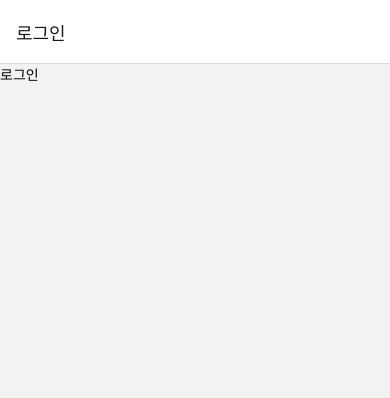
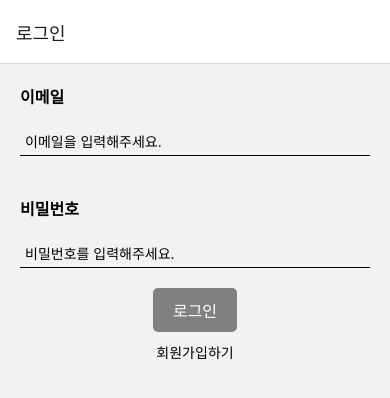
Before and after one commit to jong-kyung/practice-react-native, a React Native app: screen /SignIn in a window 390 px wide. Shown: the top 398 px of the page. Built offline with nearby package versions, Linux system fonts and the light colour scheme.

Commit message:
feat: 로그인화면

```diff
--- a/src/pages/SignIn.tsx
+++ b/src/pages/SignIn.tsx
@@ -1,11 +1,97 @@
-import {Text, View} from 'react-native';
+import React, {useCallback, useState} from 'react';
+import {
+  Alert,
+  Pressable,
+  StyleSheet,
+  Text,
+  TextInput,
+  View,
+} from 'react-native';
 
 function SignIn() {
+  const [email, setEmail] = useState<string>('');
+  const [password, setPassword] = useState<string>('');
+
+  const onSubmit = useCallback(() => {
+    Alert.alert('로그인', '로그인 되었습니다.');
+  }, []);
+
+  const onChangeEmail = useCallback((text: string) => {
+    setEmail(text);
+  }, []);
+  const onChangePassword = useCallback((text: string) => {
+    setPassword(text);
+  }, []);
+
+  const canGoNext = email && password;
+
   return (
     <View>
-      <Text>로그인</Text>
+      <View style={styles.inputWrapper}>
+        <Text style={styles.label}>이메일</Text>
+        <TextInput
+          style={styles.textInput}
+          placeholder="이메일을 입력해주세요."
+          onChangeText={onChangeEmail}
+        />
+      </View>
+      <View style={styles.inputWrapper}>
+        <Text style={styles.label}>비밀번호</Text>
+        <TextInput
+          style={styles.textInput}
+          placeholder="비밀번호를 입력해주세요."
+          onChangeText={onChangePassword}
+        />
+      </View>
+      <View style={styles.buttonZone}>
+        <Pressable
+          onPress={onSubmit}
+          style={
+            !canGoNext
+              ? styles.loginButton
+              : StyleSheet.compose(styles.loginButton, styles.loginButtonActive)
+          }
+          disabled={!canGoNext}>
+          <Text style={styles.loginButtonText}>로그인</Text>
+        </Pressable>
+        <Pressable>
+          <Text>회원가입하기</Text>
+        </Pressable>
+      </View>
     </View>
   );
 }
 
+const styles = StyleSheet.create({
+  inputWrapper: {
+    padding: 20,
+  },
+  textInput: {
+    padding: 5,
+    borderBottomWidth: StyleSheet.hairlineWidth,
+  },
+  label: {
+    fontWeight: 'bold',
+    fontSize: 16,
+    marginBottom: 20,
+  },
+  loginButton: {
+    backgroundColor: 'gray',
+    paddingHorizontal: 20,
+    paddingVertical: 10,
+    borderRadius: 5,
+    marginBottom: 10,
+  },
+  loginButtonActive: {
+    backgroundColor: 'blue',
+  },
+  loginButtonText: {
+    color: 'white',
+    fontSize: 16,
+  },
+  buttonZone: {
+    alignItems: 'center',
+  },
+});
+
 export default SignIn;
```
